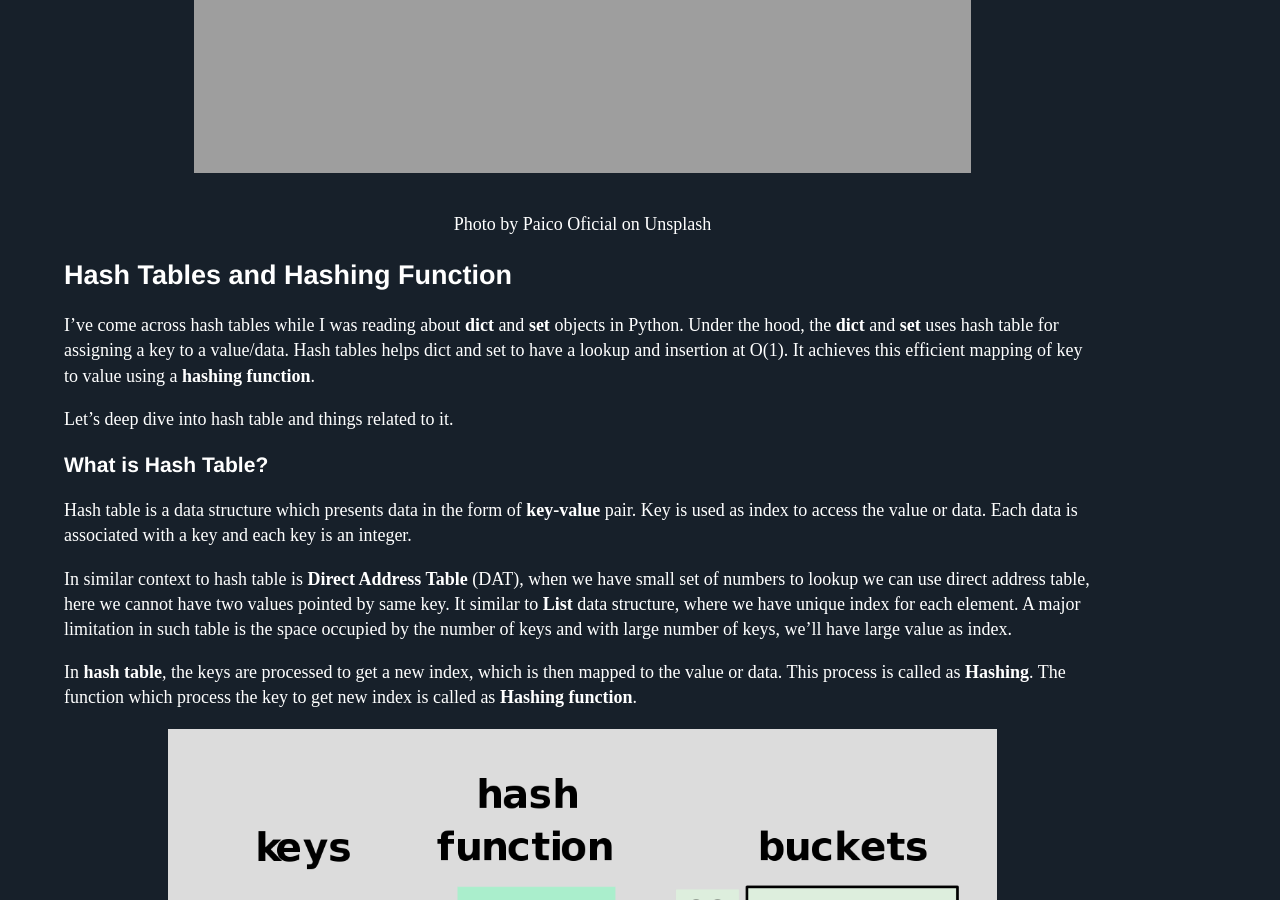
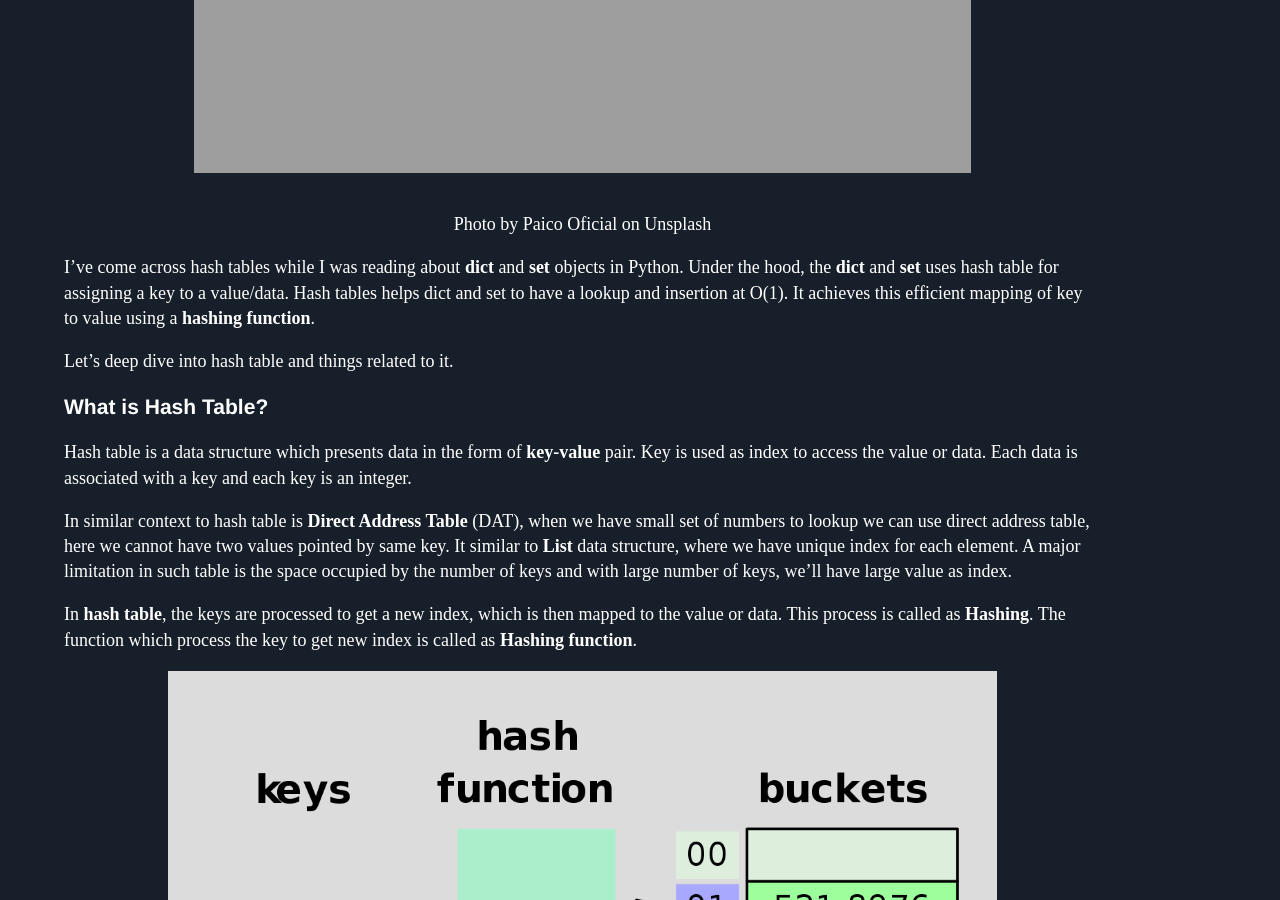
Before and after one commit to Mayurji/mayurji.github.io, a Jekyll site: the page built from _data-structure-algorithms/2021-01-29-DSA_5.md, in a window 1280 px wide and 900 px high, scrolled down 707 px. Built offline with Jekyll 4.4.1, drawn with Linux system fonts in a browser that asks for light colours; nearby versions of some CDN libraries; formulas are drawn with MathJax 3; comment, search, counter and statistics services are not loaded.

Commit message:
Update 2021-01-29-DSA_5.md

```diff
--- a/_data-structure-algorithms/2021-01-29-DSA_5.md
+++ b/_data-structure-algorithms/2021-01-29-DSA_5.md
@@ -11,8 +11,6 @@ date:   2021-01-29 13:43:52 +0530
 <p><span>Photo by <a href="https://unsplash.com/@paicooficial?utm_source=unsplash&amp;utm_medium=referral&amp;utm_content=creditCopyText">Paico Oficial</a> on <a href="https://unsplash.com/s/photos/list?utm_source=unsplash&amp;utm_medium=referral&amp;utm_content=creditCopyText">Unsplash</a></span>
 </p>
 </center>
-
-## Hash Tables and Hashing Function
 
 I've come across hash tables while I was reading about **dict** and **set** objects in Python. Under the hood, the **dict** and **set** uses hash table for assigning a key to a value/data. Hash tables helps dict and set to have a lookup and insertion at O(1). It achieves this efficient mapping of key to value using a **hashing function**.
 
```
